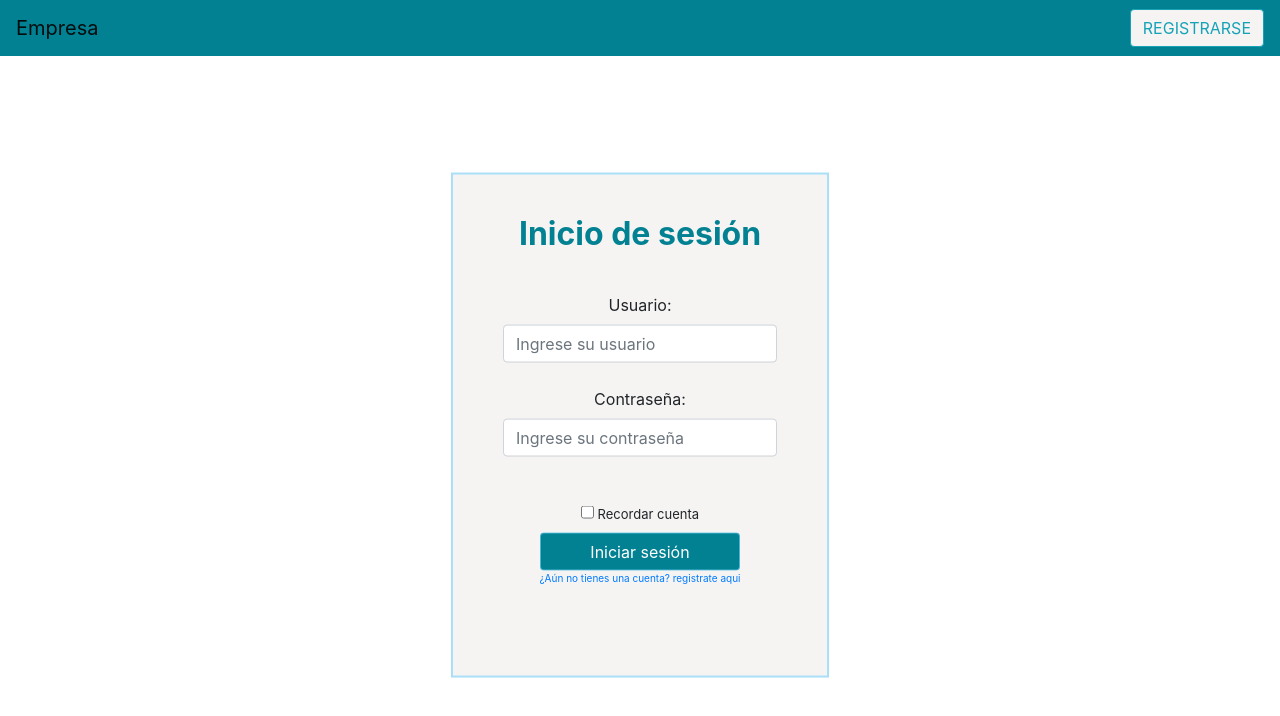
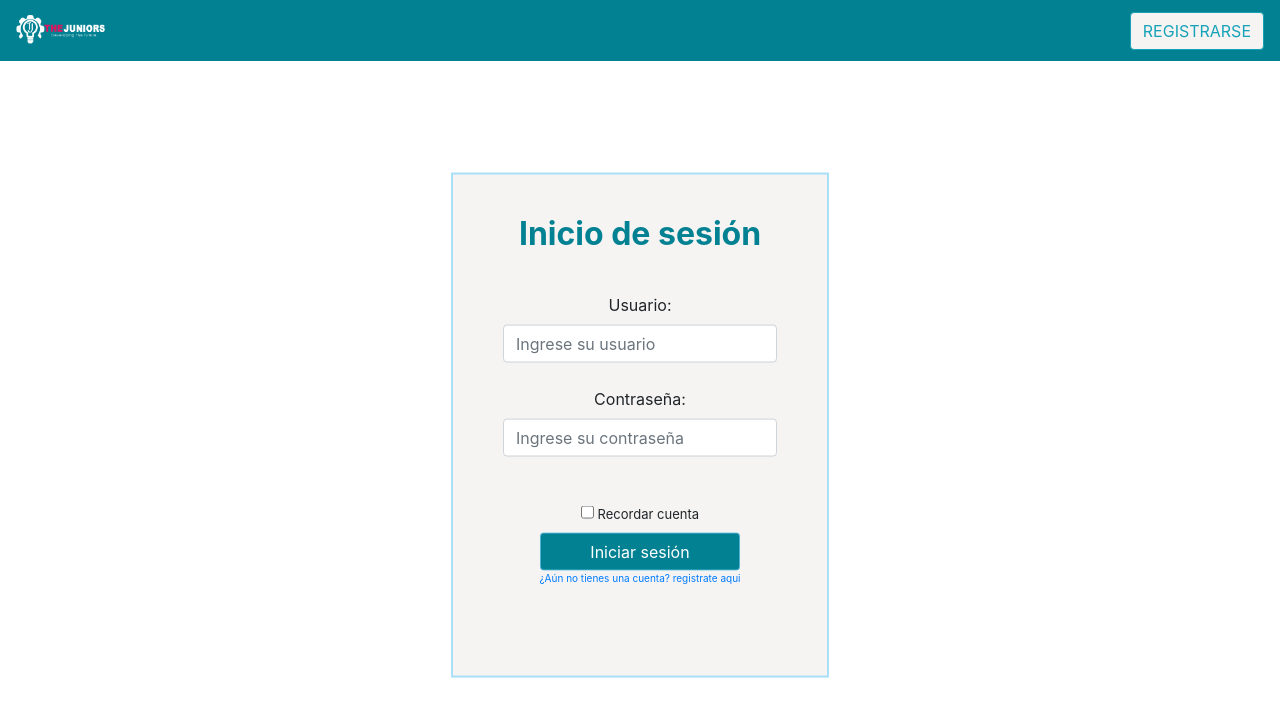
Before and after one commit to rylmfqt28/Gestion_Usuarios, a React (Create React App) app in the folder client/: page / in a window 1280 px wide. Shown: the top 716 px of the page. Built offline with nearby package versions, Linux system fonts and the light colour scheme.

Commit message:
se coloco el logo al navegador

```diff
--- a/client/src/components/createTypeUser/crearTipoUsuario.jsx
+++ b/client/src/components/createTypeUser/crearTipoUsuario.jsx
@@ -2,6 +2,7 @@ import React, { Fragment, useState, useEffect } from 'react';
 import './crearTipoUsuario.css';
 import { useForm } from 'react-hook-form';
 import axios from 'axios';
+import logo from '../img/logo.png';
 
 const CrearTipoUsuario = () => {
 
@@ -52,7 +53,7 @@ const CrearTipoUsuario = () => {
 
         <Fragment>
             <nav className="navbar navbar-expand-lg navbar-light ">
-                <a className="navbar-brand" href="#">Navbar</a>
+                <a className="navbar-brand" href="#"><img src={logo} height="35" alt="logo" /></a>
                 <button className="navbar-toggler" type="button" data-toggle="collapse" data-target="#navbarNav" aria-controls="navbarNav" aria-expanded="false" aria-label="Toggle navigation">
                     <span className="navbar-toggler-icon"></span>
                 </button>
--- a/client/src/components/login/Login.css
+++ b/client/src/components/login/Login.css
@@ -79,9 +79,6 @@
 
     text-align: center;
     /*margin-top: -10px;*/
-
-
-
   }
 
 }
--- a/client/src/components/login/Login.jsx
+++ b/client/src/components/login/Login.jsx
@@ -4,6 +4,7 @@ import './Login.css'
 import { Link } from "react-router-dom"
 import { Fragment, useState } from 'react';
 import axios from 'axios';
+import logo from '../img/logo.png';
 
 
 const Login = () => {
@@ -81,18 +82,21 @@ const Login = () => {
 
         <div className="barraNav">
           <nav className="navbar navbar-light justify-content-between">
-            <a className="navbar-brand">Empresa</a>
-            <form className="form-inline">
+            <a class="navbar-brand" href="#">
+              <img src={logo} height="35" alt="logo" />
+             </a>
 
+            <div>
               <Link
                 className="btn btn-outline-info my-2 my-sm-0"
                 type="submit"
                 to="/register"
               >REGISTRARSE</Link>
-            </form>
+            </div>
+
+
           </nav>
         </div>
-
 
         <div className="containerPrincipal">
 
```
Also changed, not shown: client/src/components/img/logo.png (added).
